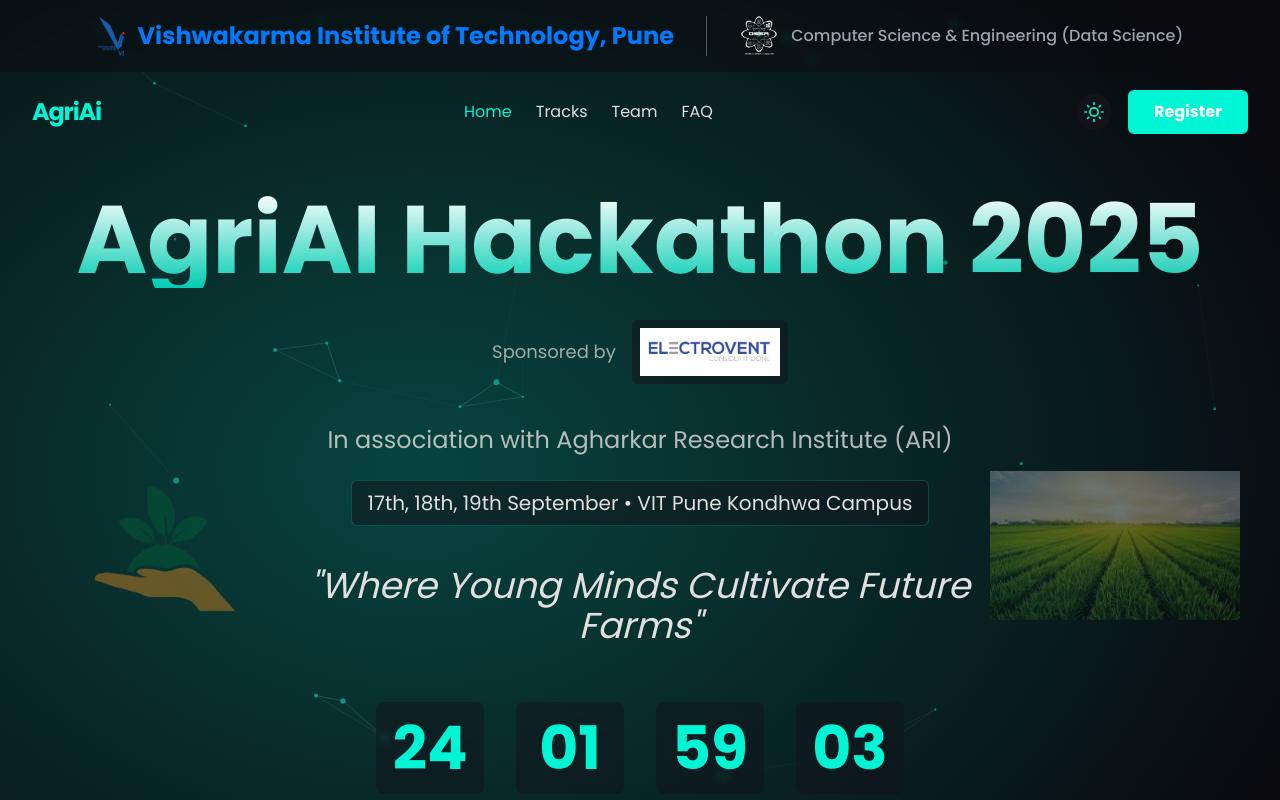
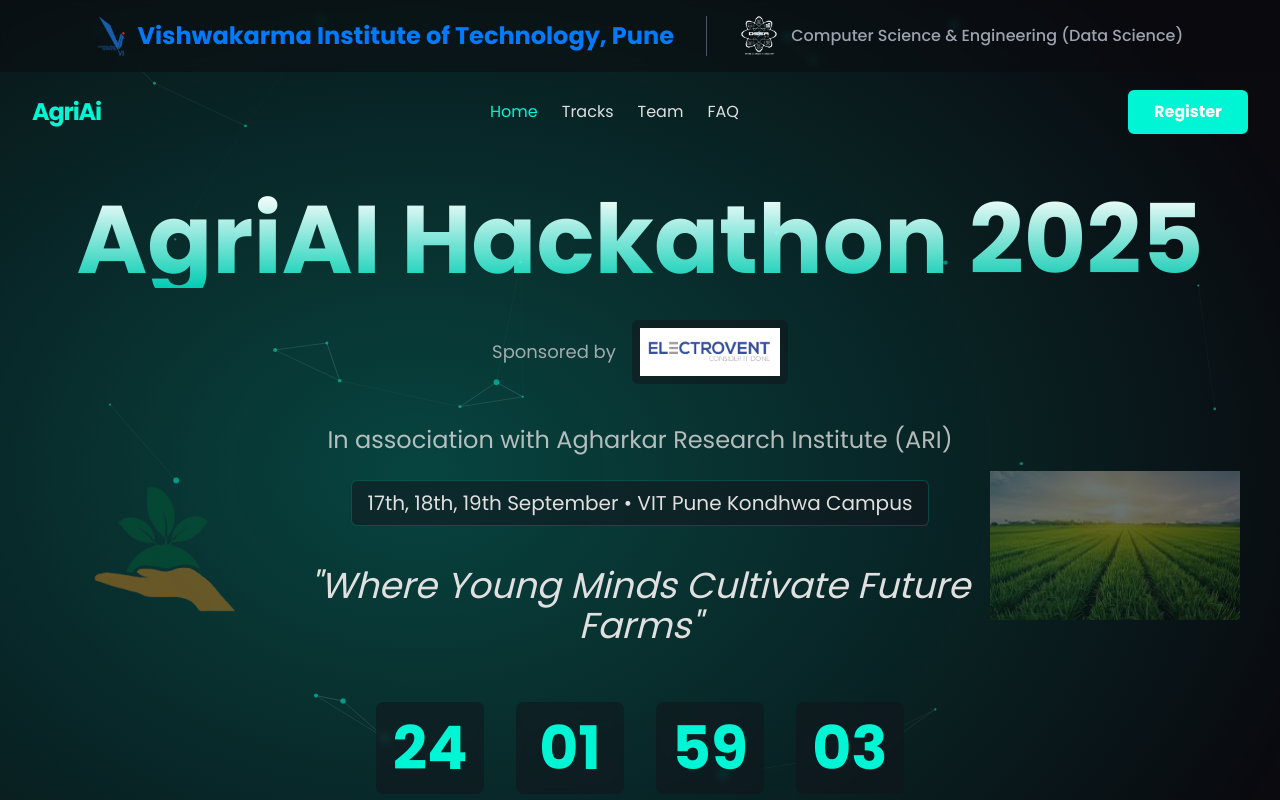
Before and after one commit to Sailnagale/agriai-hackathon-website-2, a Next.js app: page / in a window 1280 px wide. Shown: the top 800 px of the page. Built offline with nearby package versions, Linux system fonts and the light colour scheme.

Commit message:
added final chages 2

```diff
--- a/src/components/layout/Navbar.tsx
+++ b/src/components/layout/Navbar.tsx
@@ -115,7 +115,7 @@
             </nav>
 
             <div className="flex items-center space-x-4">
-              <ThemeSwitcher />
+
               <a
                 href="https://docs.google.com/forms/d/e/1FAIpQLSdKtjn4tSjM_Q3gjpzGcXGx-ti9DJ1Jb-2hbOK3H_P7hg72yQ/viewform"
                 target="_blank"
```
